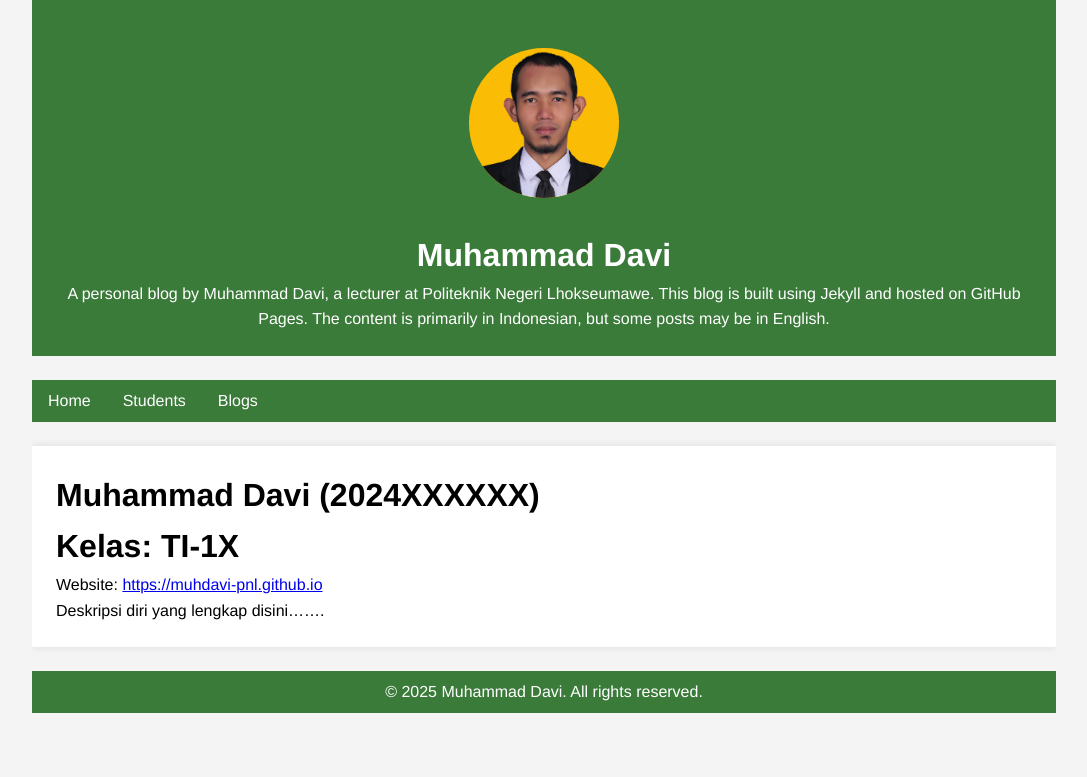
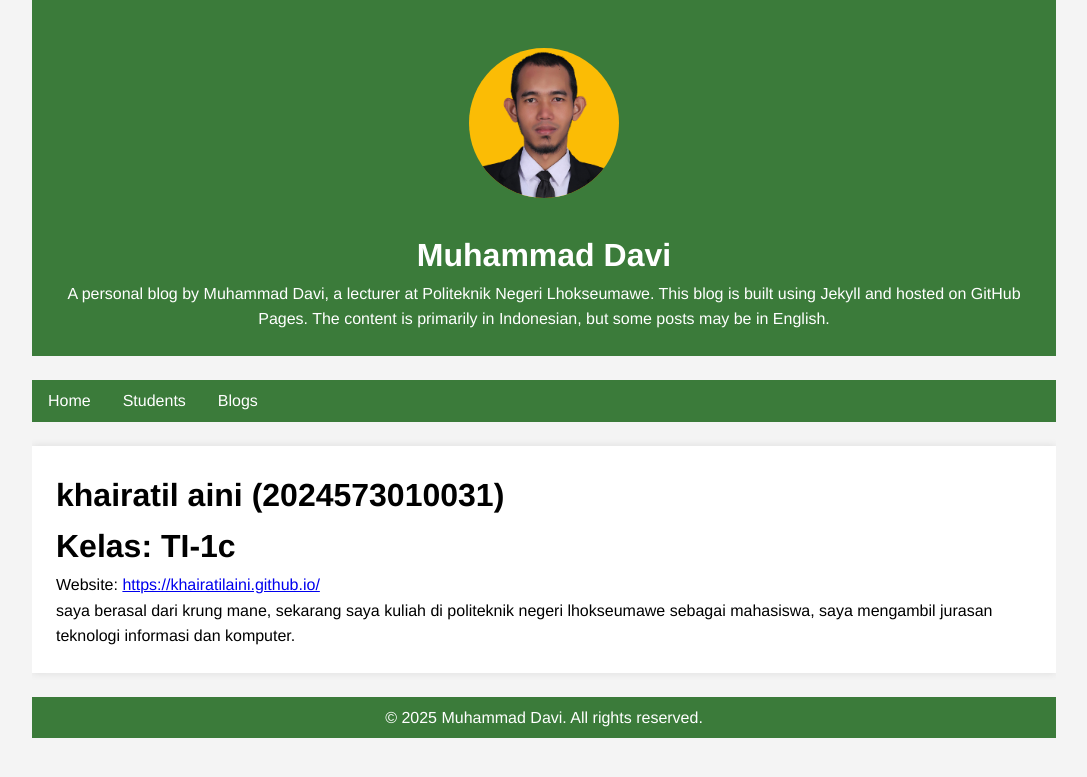
Before and after one commit to muhdavi-pnl/muhdavi-pnl.github.io, a Jekyll site: the page built from _students/davi.md, in a window 1280 px wide. Shown: the top 777 px of the page, without its empty margins (96-1183 px from the left). Built offline with Jekyll 4.4.1, drawn with Linux system fonts in a browser that asks for light colours.

Commit message:
khairatil.md

```diff
--- a/_students/davi.md
+++ b/_students/davi.md
@@ -1,9 +1,9 @@
 ---
 layout: student
-short_name: Davi
-name: Muhammad Davi
-nim: 2024XXXXXX
-class: TI-1X
-website: https://muhdavi-pnl.github.io
+short_name: khairatil
+name: khairatil aini
+nim: 2024573010031
+class: TI-1c
+website: https://khairatilaini.github.io/
 ---
-Deskripsi diri yang lengkap disini.......
+saya berasal dari krung mane, sekarang saya kuliah di politeknik negeri lhokseumawe sebagai mahasiswa, saya mengambil jurasan teknologi informasi dan komputer.
```
